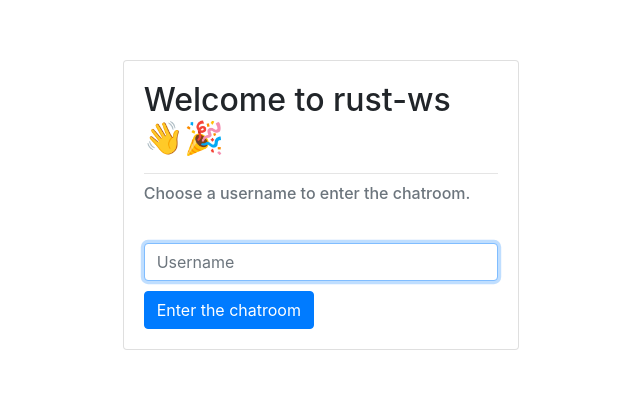
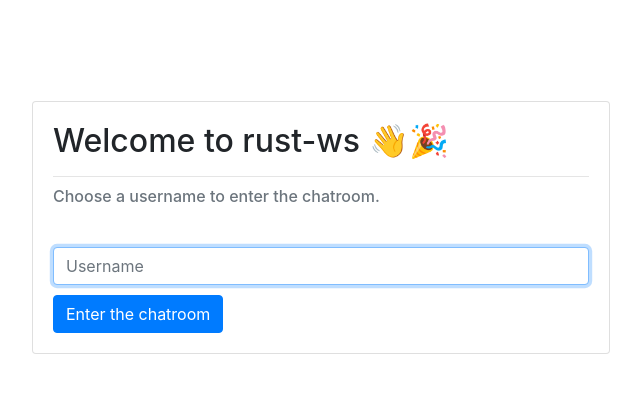
Before and after one commit to joelsiks/rust-ws, a React (Create React App) app in the folder chat-client/: page / in a window 1280 px wide. Shown: the part 195-588 px from the top of the page, without its empty margins (319-960 px from the left). Built offline with nearby package versions, Linux system fonts and the light colour scheme.

Commit message:
Fixed login card to resize properly.

```diff
--- a/chat-client/src/components/LoginView.js
+++ b/chat-client/src/components/LoginView.js
@@ -53,11 +53,8 @@ class LoginView extends Component {
         return (
             <div className="Login">
                 <div className="container-fluid" id="login-container">
-                    <div className="row">
-                        <div className="col-md-4 align-self-start hide-on-narrow"></div>
 
-                        <div className="col align-self-center">
-                            <div className="card">
+                        <div className="card align-middle">
                             <div className="card-body">
                                 <h2 className="card-title">Welcome to rust-ws 👋🎉</h2>
                                 <hr />
@@ -67,10 +64,7 @@ class LoginView extends Component {
                                 <button type="button" className="btn btn-primary" onClick={this.handleLogin}>Enter the chatroom</button>
                             </div>
                         </div>
-                        </div>
 
-                        <div className="col-md-4 align-self-start hide-on-narrow"></div>
-                    </div>
                 </div>
             </div>
         );
--- a/chat-client/src/css/Login.css
+++ b/chat-client/src/css/Login.css
@@ -1,5 +1,12 @@
 
-@media only screen and (max-width: 1100px) {
+.Login {
+    max-width: 40rem;
+    padding: 1rem;
+    margin: 1rem auto;
+    margin-top: 35vh;
+}
+
+@media only screen and (max-width: 1300px) {
     .hide-on-narrow {
         max-width: 10px;
     }
```
Lines whose indentation alone changed are shown as unchanged.
